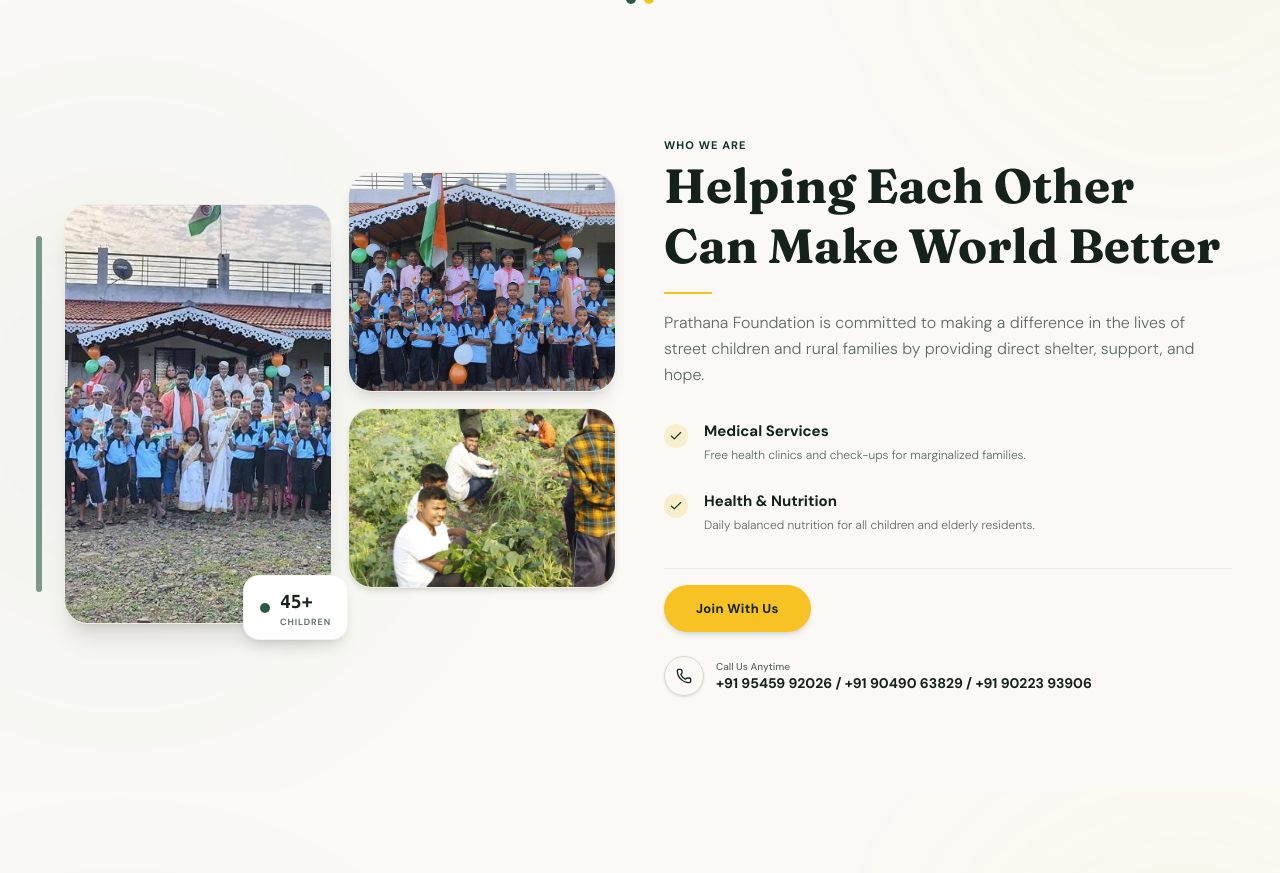
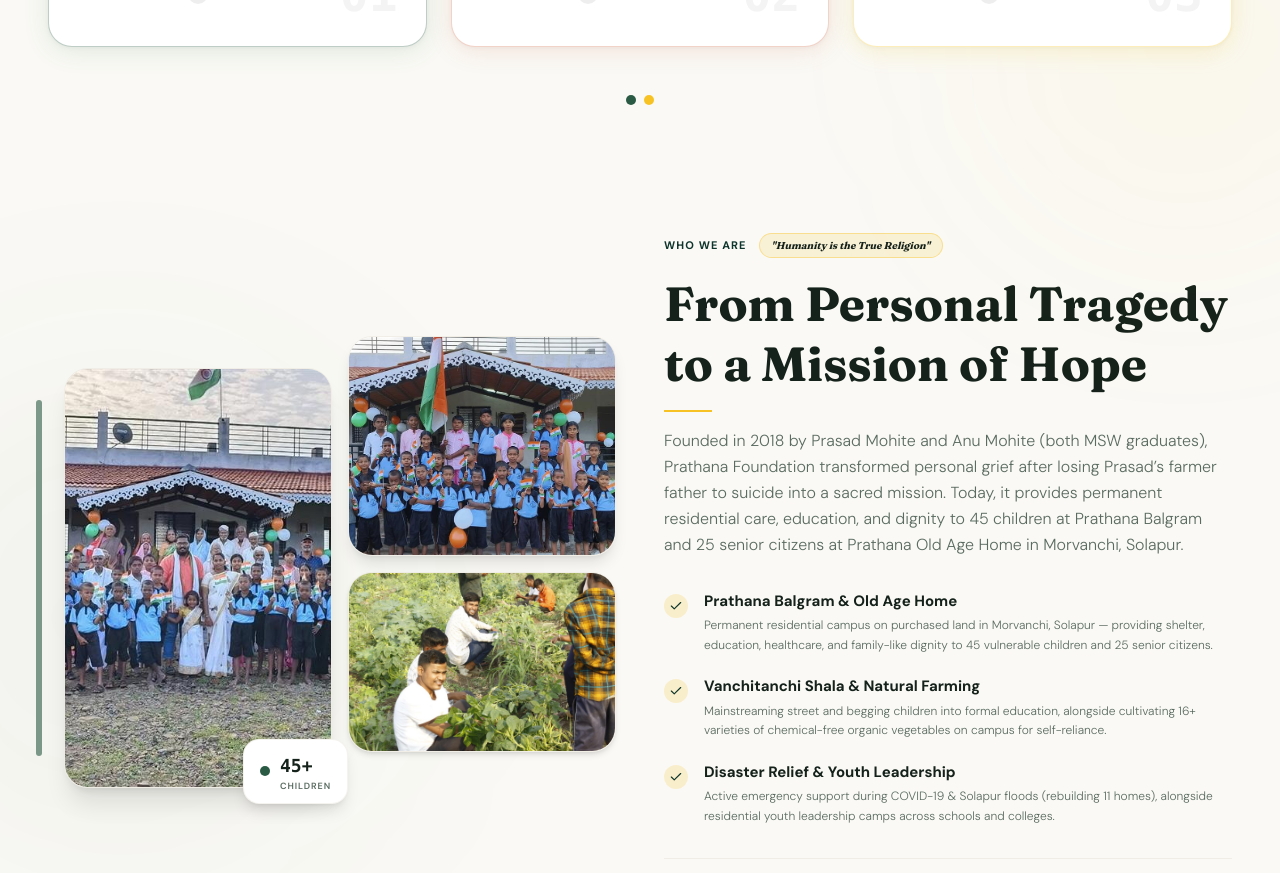
Before and after one commit to prathanaweb-dev/prathana, a Next.js app: page /en in a window 1280 px wide. Shown: the part 1880-2753 px from the top of the page. Built offline with nearby package versions, Linux system fonts and the light colour scheme; no server answers; the database is empty.

Commit message:
fix: updated home page who we are section and headlines with authentic foundation data

```diff
--- a/components/About.tsx
+++ b/components/About.tsx
@@ -49,16 +49,19 @@ export default function About({ lang, onDonateClick }: AboutProps) {
         iconBg: 'bg-brand-yellow text-brand-charcoal',
       },
     ],
-    aboutTitle: isMarathi ? 'एकमेकांना मदत करून जग सुंदर बनवूया' : 'Helping Each Other Can Make World Better',
+    aboutTitle: isMarathi ? 'वैयक्तिक दुःखाचे आशेच्या आणि सेवेच्या कार्यात रूपांतर' : 'From Personal Tragedy to a Mission of Hope',
     aboutSub: isMarathi
-      ? 'प्रार्थना फाउंडेशन सोलापूरमधील रस्त्यावरील आणि शेतकरी-आत्महत्याग्रस्त कुटुंबातील बालकांना व वृद्धांना हक्काचे घर आणि मायेची सावली देते.'
-      : 'Prathana Foundation is committed to making a difference in the lives of street children and rural families by providing direct shelter, support, and hope.',
-    feature1Title: isMarathi ? 'वैद्यकीय सेवा' : 'Medical Services',
-    feature1Desc: isMarathi ? 'तळागाळातील कुटुंबांसाठी मोफत प्राथमिक आरोग्य तपासणी शिबिरे.' : 'Free health clinics and check-ups for marginalized families.',
-    feature2Title: isMarathi ? 'आरोग्य आणि पोषण' : 'Health & Nutrition',
-    feature2Desc: isMarathi ? 'बालग्राम आणि वृद्धाश्रमात रोजच्या जेवणात सकस आहाराचा समावेश.' : 'Daily balanced nutrition for all children and elderly residents.',
-    btnText: isMarathi ? 'आमच्याशी जोडा' : 'Join With Us',
-    callUs: isMarathi ? 'आम्हाला कधीही कॉल करा' : 'Call Us Anytime',
+      ? '२०१८ मध्ये प्रसाद मोहिते आणि अनू मोहिते (MSW पदवीधर) यांनी स्थापन केलेल्या प्रार्थना फाउंडेशनने शेतकरी आत्महत्या व वैयक्तिक दुःखाचे रूपांतर समाजसेवेत केले. आज मोरवंची (सोलापूर) येथे ४५ बालकांना प्रार्थना बालग्राम आणि २५ वृद्धांना प्रार्थना वृद्धाश्रमाद्वारे निवारा, शिक्षण व सन्मान दिला जातो.'
+      : 'Founded in 2018 by Prasad Mohite and Anu Mohite (both MSW graduates), Prathana Foundation transformed personal grief after losing Prasad’s farmer father to suicide into a sacred mission. Today, it provides permanent residential care, education, and dignity to 45 children at Prathana Balgram and 25 senior citizens at Prathana Old Age Home in Morvanchi, Solapur.',
+    motto: isMarathi ? 'मानवता हाच खरा धर्म' : 'Humanity is the True Religion',
+    feature1Title: isMarathi ? 'प्रार्थना बालग्राम आणि वृद्धाश्रम' : 'Prathana Balgram & Old Age Home',
+    feature1Desc: isMarathi ? 'मोरवंची (जि. सोलापूर) येथील स्वतःच्या हक्काच्या कॅम्पसमध्ये ४५ अनाथ/वंचित बालकांना व २५ निराधार वृद्धांना कौटुंबिक वातावरणात मोफत निवारा, शिक्षण आणि मोफत आरोग्य काळजी.' : 'Permanent residential campus on purchased land in Morvanchi, Solapur — providing shelter, education, healthcare, and family-like dignity to 45 vulnerable children and 25 senior citizens.',
+    feature2Title: isMarathi ? 'वंचितांची शाळा आणि सेंद्रिय शेती' : 'Vanchitanchi Shala & Natural Farming',
+    feature2Desc: isMarathi ? 'रस्त्यावरील व भिक्षेकरी मुलांना शिक्षणाच्या मुख्य प्रवाहात आणण्यापासून ते कॅम्पसमध्ये १६+ प्रकारच्या सेंद्रिय भाज्यांची नैसर्गिक शेती करण्यापर्यंत बालकांमध्ये स्वावलंबन निर्माण करणारे उपक्रम.' : 'Mainstreaming street and begging children into formal education, alongside cultivating 16+ varieties of chemical-free organic vegetables on campus for self-reliance.',
+    feature3Title: isMarathi ? 'आपत्ती व्यवस्थापन आणि युवा विकास' : 'Disaster Relief & Youth Leadership',
+    feature3Desc: isMarathi ? 'कोरोना व सोलापूर पूर परिस्थितीत थेट मदत (११ घरांची पुनर्बांधणी), तसेच शाळा-कॉलेजांमधील तरुणांसाठी निवासी नेतृत्व व व्यक्तिमत्त्व विकास शिबिरे.' : 'Active emergency support during COVID-19 & Solapur floods (rebuilding 11 homes), alongside residential youth leadership camps across schools and colleges.',
+    btnText: isMarathi ? 'स्वयंसेवक व्हा' : 'Become a Volunteer',
+    callUs: isMarathi ? 'संपर्क साधण्यासाठी' : 'Contact Us',
   };
 
   return (
@@ -151,7 +154,7 @@ export default function About({ lang, onDonateClick }: AboutProps) {
         </div>
 
 
-        {/* ── SECTION 2: Helping Each Other Can Make World Better ── */}
+        {/* ── SECTION 2: Who We Are ── */}
         <div className="grid grid-cols-1 lg:grid-cols-12 gap-12 items-center pt-8">
 
           {/* Left Side: Photo Mosaic Collage */}
@@ -210,10 +213,15 @@ export default function About({ lang, onDonateClick }: AboutProps) {
           {/* Right Side: Features Checklist */}
           <div className="lg:col-span-6 space-y-8 text-left">
             <div className="space-y-4">
-              <span className="text-[11px] uppercase tracking-widest font-bold text-brand-forest">
-                {isMarathi ? 'आम्ही कोण आहोत' : 'Who We Are'}
-              </span>
-              <h2 className="font-serif-display text-3xl sm:text-5xl font-bold text-brand-charcoal leading-tight">
+              <div className="flex flex-wrap items-center gap-3">
+                <span className="text-[11px] uppercase tracking-widest font-bold text-brand-forest">
+                  {isMarathi ? 'आम्ही कोण आहोत' : 'Who We Are'}
+                </span>
+                <span className="text-[10px] font-serif italic font-bold px-3 py-1 rounded-full bg-brand-yellow/15 text-brand-charcoal border border-brand-yellow/40">
+                  "{tLocal.motto}"
+                </span>
+              </div>
+              <h2 className="font-serif-display text-3xl sm:text-4xl lg:text-5xl font-bold text-brand-charcoal leading-tight">
                 {tLocal.aboutTitle}
               </h2>
               <div className="w-12 h-[2px] bg-brand-yellow" />
@@ -223,7 +231,7 @@ export default function About({ lang, onDonateClick }: AboutProps) {
             </div>
 
             {/* Checklist details */}
-            <div className="space-y-6">
+            <div className="space-y-5">
               {/* Feature 1 */}
               <div className="flex items-start gap-4">
                 <div className="w-6 h-6 rounded-full bg-brand-yellow/20 flex items-center justify-center text-brand-forest flex-shrink-0 mt-1">
@@ -245,6 +253,17 @@ export default function About({ lang, onDonateClick }: AboutProps) {
                   <p className="text-brand-muted text-xs font-light leading-relaxed">{tLocal.feature2Desc}</p>
                 </div>
               </div>
+
+              {/* Feature 3 */}
+              <div className="flex items-start gap-4">
+                <div className="w-6 h-6 rounded-full bg-brand-yellow/20 flex items-center justify-center text-brand-forest flex-shrink-0 mt-1">
+                  <Check className="w-3.5 h-3.5" />
+                </div>
+                <div className="space-y-1">
+                  <h4 className="font-bold text-[15px] text-brand-charcoal">{tLocal.feature3Title}</h4>
+                  <p className="text-brand-muted text-xs font-light leading-relaxed">{tLocal.feature3Desc}</p>
+                </div>
+              </div>
             </div>
 
             {/* CTA Button and phone call block */}
@@ -261,7 +280,7 @@ export default function About({ lang, onDonateClick }: AboutProps) {
                 </div>
                 <div className="flex flex-col text-left">
                   <span className="text-[10px] text-brand-muted font-medium leading-none">{tLocal.callUs}</span>
-                  <span className="text-sm font-bold text-brand-charcoal mt-1 leading-none">+91 95459 92026 / +91 90490 63829 / +91 90223 93906</span>
+                  <span className="text-xs font-bold text-brand-charcoal mt-1 leading-tight">+91 95459 92026 / 90490 63829 / 90223 93906</span>
                 </div>
               </div>
             </div>
--- a/components/DonateSupport.tsx
+++ b/components/DonateSupport.tsx
@@ -17,16 +17,16 @@ export default function DonateSupport({ lang, onDonateClick }: DonateSupportProp
   const isMarathi = lang === 'mr';
 
   const tLocal = {
-    title: isMarathi ? 'नवा बदल घडवून आणण्यासाठी मदत करा' : 'Donate Support To Make Difference Way',
+    title: isMarathi ? 'प्रार्थना बालग्राम आणि वृद्धाश्रमास सहाय्य करा' : 'Support Prathana Balgram & Old Age Home',
     sub: isMarathi
-      ? 'आपली देणगी थेट सोलापूरच्या गरीब मुलांच्या पोषण आणि शिक्षणासाठी वापरली जाईल. प्रत्येक लहान मदत मोलाची आहे.'
-      : 'Your contributions directly sponsor meals, education kits, and clinics in Solapur. Join our transparency ledger and view the live impact of your gift.',
-    tabMonthly: isMarathi ? 'मासिक' : 'Monthly',
-    tabOnetime: isMarathi ? 'एकदाच' : 'One-Time',
-    btnDonate: isMarathi ? 'आता मदत करा' : 'Donate Now',
+      ? 'आपली देणगी मोरवंची (सोलापूर) येथील ४५ बालके व २५ वृद्धांच्या निवास, पोषण आहार, औषधोपचार व शिक्षणासाठी थेट वापरली जाते. सर्व देणग्यांवर कलम ८०जी कर सवलत पावती मिळते.'
+      : 'Your contribution directly supports residential care, nutritious meals, healthcare, and education for 45 children and 25 senior citizens in Morvanchi, Solapur. 80G Tax Exemption receipts provided.',
+    tabMonthly: isMarathi ? 'मासिक देणगी' : 'Monthly Support',
+    tabOnetime: isMarathi ? 'एकदाच देणगी' : 'One-Time Donation',
+    btnDonate: isMarathi ? 'आता मदत करा' : 'Donate Securely Now',
     customPlaceholder: isMarathi ? 'इतर रक्कम प्रविष्ट करा' : 'Enter custom amount',
-    feature1: isMarathi ? 'विश्वासू संस्था (नोंदणीकृत १८६०)' : 'Trusted Charity (Registered 1860)',
-    feature2: isMarathi ? 'कलम ८०जी कर सवलत रिसीट' : 'Section 80G Tax Exemption Receipts',
+    feature1: isMarathi ? 'विश्वासू संस्था (नोंदणीकृत २०१८)' : 'Registered Public Trust (Est. 2018)',
+    feature2: isMarathi ? 'कलम ८०जी कर सवलत पावती' : 'Section 80G Tax Exemption Receipts',
   };
 
   const quickAmounts = [500, 1000, 5000];
--- a/components/Hero.tsx
+++ b/components/Hero.tsx
@@ -117,13 +117,13 @@ export default function Hero({ lang, onDonateClick, stats }: HeroProps) {
           >
             {lang === 'mr' ? (
               <>
-                गरजू आणि निराधार <br />
-                <span className="text-brand-yellow highlight-stroke font-serif italic">लोकांना मदत</span> करूया
+                अनाथ बालके व <br />
+                निराधार वृद्धांना <span className="text-brand-yellow highlight-stroke font-serif italic">मायेची सावली</span>
               </>
             ) : (
               <>
-                Giving Help <br />
-                To Those <span className="text-brand-yellow highlight-stroke font-serif italic font-semibold">Peoples</span>
+                Transforming Grief <br />
+                Into <span className="text-brand-yellow highlight-stroke font-serif italic font-semibold">Hope & Dignity</span>
               </>
             )}
           </motion.h1>
```
